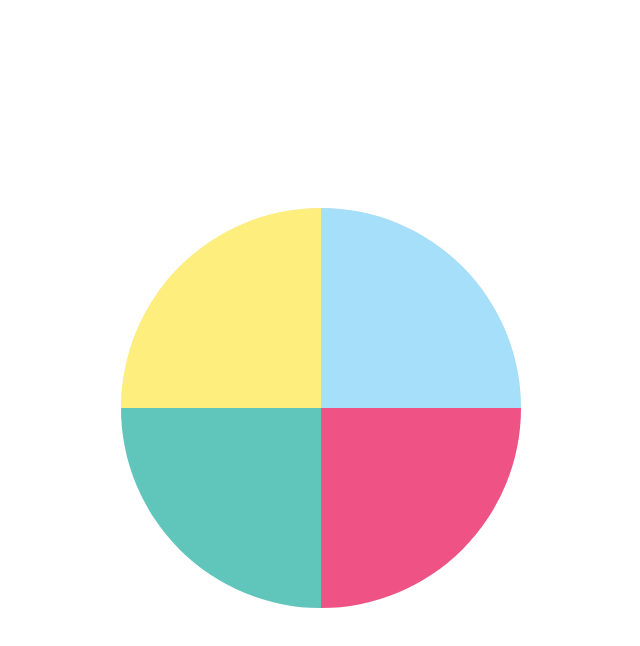
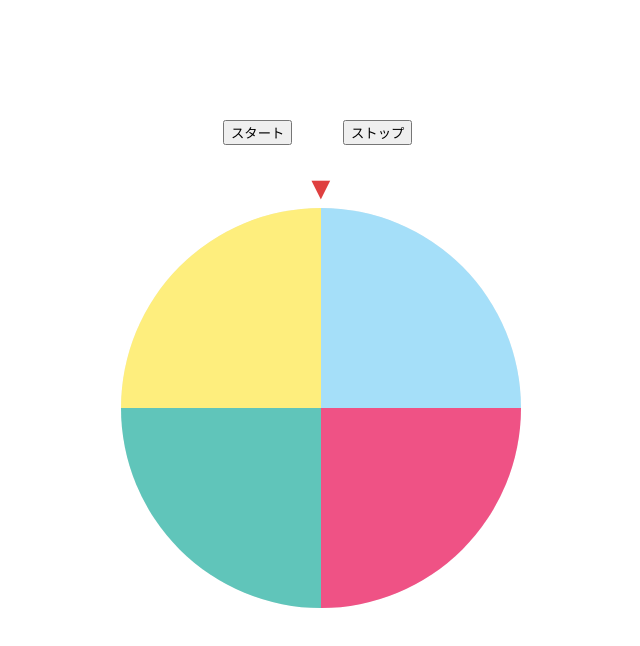
Before and after one commit to terakawaakari/JavaScript-practice, a plain HTML site: page index.html in a window 1280 px wide. Shown: the whole page, without its empty margins (187-827 px from the left). Drawn offline with Linux system fonts and the light colour scheme.

Commit message:
ボタンによる回転開始・停止機能実装

```diff
--- a/index.html
+++ b/index.html
@@ -1,5 +1,6 @@
 <!DOCTYPE html>
 <html lang="ja">
+
   <head>
     <meta charset="UTF-8">
     <title>ルーレット</title>
@@ -7,6 +8,9 @@
   </head>
 
   <body>
+
+
+    <div id="point">▼</div>
     <div id="circle">
       <div class="quarter" id="quarter_1"></div>
       <div class="quarter" id="quarter_2"></div>
@@ -14,7 +18,12 @@
       <div class="quarter" id="quarter_4"></div>
     </div>
 
+    <button type="button" id="start" onclick="start()">スタート</button>
+    <button type="button" id="stop" onclick="stop()">ストップ</button>
+
+
     <script src="jquery.min.js"></script>
     <script src="script.js"></script>
+
   </body>
 </html>
--- a/script.js
+++ b/script.js
@@ -1,4 +1,20 @@
+var rotate = $("#circle");
+var roulette;
+var count = 0;
 
-$("#circle").on("click", function(){
-$("#circle").css( { transform: "rotate(0deg)" } );
-});
+function start() {
+    roulette = setInterval(function(){
+    count++;
+    if(count > 360){
+      count = 0;
+    }else{
+      rotate.css({ transform: "rotate("+ count*100+"deg)" });
+    }
+  }, 100);
+}
+
+function stop() {
+  if(roulette) {
+    clearInterval(roulette);
+  }
+}
--- a/style.css
+++ b/style.css
@@ -1,3 +1,12 @@
+#point {
+  color: rgb(223, 64, 64);
+  font-size: xx-large;
+  font-weight: bold;
+  position: fixed;
+  top: 170px;
+  left: 492px;
+}
+
 #circle {
   position: relative;
   top: 200px;
@@ -6,9 +15,8 @@
   height: 400px;
   width: 400px;
   border-radius: 50%;
-  transform: rotate(-1800deg);
-  /* transform-origin:left bottom; */
-  transition: transform 2s;
+  transform: rotate(0);
+  transition: transform 0.5s;
 }
 
 .quarter {
@@ -44,3 +52,15 @@
   background-color: #feee7d;
   border-radius: 100% 0 0 0;
 }
+
+#stop {
+  position: absolute;
+  top: 120px;
+  left: 530px;
+}
+
+#start {
+  position: absolute;
+  top: 120px;
+  left: 410px;
+}
```
Lines whose indentation alone changed are shown as unchanged.
